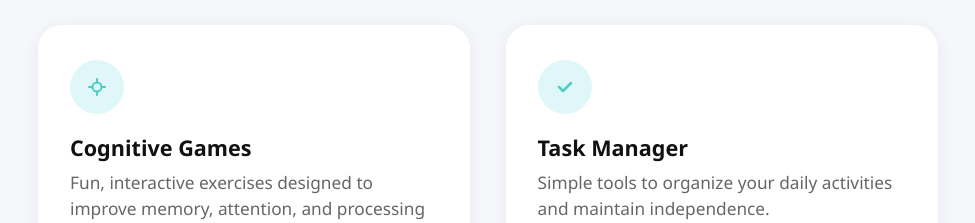
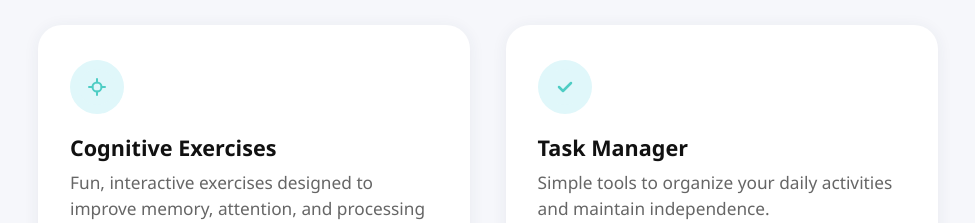
Before and after one commit to JacksonKemp/rewire-landing-page, a React (Create React App) app: page / in a window 1280 px wide. Shown: the part 1200-1423 px from the top of the page, without its empty margins (152-1127 px from the left). Built offline with nearby package versions, Linux system fonts and the light colour scheme.

Commit message:
Exercises

```diff
--- a/public/index.html
+++ b/public/index.html
@@ -7,7 +7,7 @@
     <meta name="theme-color" content="#000000" />
     <meta
       name="description"
-      content="Cognitive recovery and rehab"
+      content="Cognitive rehab made simple"
     />
     <link rel="apple-touch-icon" href="%PUBLIC_URL%/logo192.png" />
     <!--
--- a/src/App.js
+++ b/src/App.js
@@ -84,7 +84,7 @@ function App() {
               <svg width="36" height="36" fill="none" xmlns="http://www.w3.org/2000/svg"><circle cx="18" cy="18" r="18" fill="#E0F7FA"/><path d="M13.5 18c0-2.485 2.015-4.5 4.5-4.5s4.5 2.015 4.5 4.5-2.015 4.5-4.5 4.5-4.5-2.015-4.5-4.5Z" stroke="#4ecdc4" strokeWidth="2"/><path d="M18 13.5V10m0 16v-3.5m4.5-4.5H26m-16 0h3.5" stroke="#4ecdc4" strokeWidth="2" strokeLinecap="round"/></svg>
             </div>
             <div className="feature-content">
-              <div className="feature-title">Cognitive Games</div>
+              <div className="feature-title">Cognitive Exercises</div>
               <div className="feature-desc">Fun, interactive exercises designed to improve memory, attention, and processing speed.</div>
             </div>
           </div>
```
